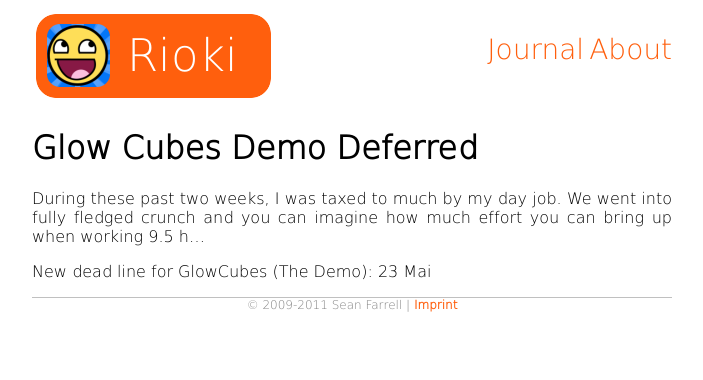
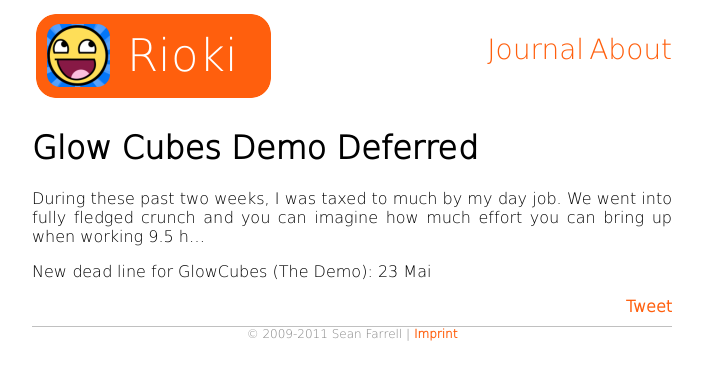
Before and after one commit to rioki/www.rioki.org, a Jekyll site: the page built from _posts/2010-04-30-cubes-defered.md, in a window 1280 px wide. Shown: the top 380 px of the page, without its empty margins (288-991 px from the left). Built offline with Jekyll 4.4.1, drawn with Linux system fonts in a browser that asks for light colours; Markdown is read by kramdown in place of the engine named in the settings; comment, search, counter and statistics services are not loaded.

Commit message:
Adds social media buttons.

```diff
--- a/_layouts/post.html
+++ b/_layouts/post.html
@@ -3,4 +3,15 @@
 ---
 <div id="post">
 {{ content }}
+<div class="social_buttons">
+    <a href="https://twitter.com/share" class="twitter-share-button" data-count="horizontal" data-via="rioki1337">Tweet</a><script type="text/javascript" src="//platform.twitter.com/widgets.js"></script>
+    <g:plusone size="medium"></g:plusone>
+    <script type="text/javascript">
+      (function() {
+        var po = document.createElement('script'); po.type = 'text/javascript'; po.async = true;
+        po.src = 'https://apis.google.com/js/plusone.js';
+        var s = document.getElementsByTagName('script')[0]; s.parentNode.insertBefore(po, s);
+      })();
+    </script>
 </div>
+</div>
--- a/design/screen.css
+++ b/design/screen.css
@@ -87,3 +87,7 @@
     -khtml-border-radius: 10px;
     border-radius: 10px;
 }
+
+.social_buttons {
+    text-align: right;
+}
```
Also changed, not shown: _layouts/default.html (line endings or trailing spaces).
